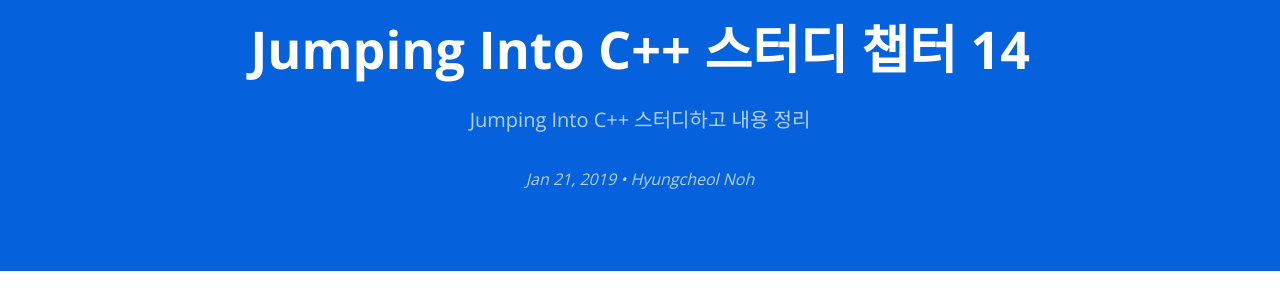
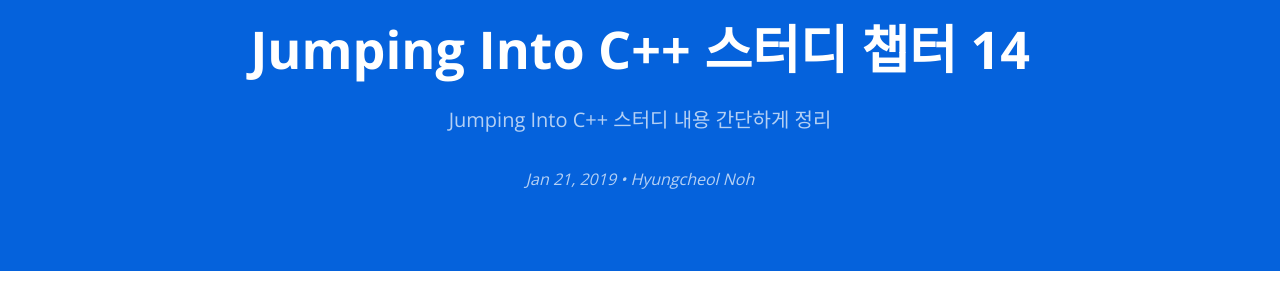
Before and after one commit to hcnoh/hcnoh.github.io, a Jekyll site: the page built from _posts/2019-01-21-jumping-into-cpp-ch14.md, in a window 1280 px wide and 900 px high. Shown: the part 126-426 px from the top of the window. Built offline with Jekyll 4.4.1, drawn with Linux system fonts in a browser that asks for light colours; comment, search, counter and statistics services are not loaded.

Commit message:
Update 2019-01-21-jumping-into-cpp-ch14.md

```diff
--- a/_posts/2019-01-21-jumping-into-cpp-ch14.md
+++ b/_posts/2019-01-21-jumping-into-cpp-ch14.md
@@ -3,9 +3,9 @@
 use_math: true
 title: "Jumping Into C++ 스터디 챕터 14"
 date: 2019-01-21 21:04:26
-tagline: "Jumping Into C++ 스터디하고 내용 정리"
+tagline: "Jumping Into C++ 스터디 내용 간단하게 정리"
 categories:
-- C++
+- Jumping Into C++ 스터디
 tags:
 - c++
 image: /thumbnail-mobile.png
```
